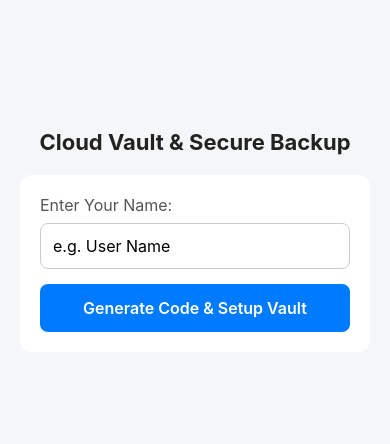
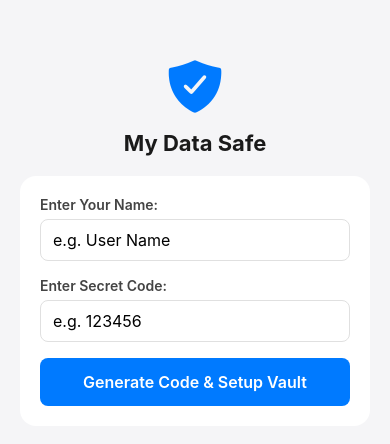
Before and after one commit to ar67ar/custom-gallery-app, a React Native app: screen / in a window 390 px wide. Shown: the part 182-626 px from the top of the page. Built offline with nearby package versions, Linux system fonts and the light colour scheme.

Commit message:
Update App.js

```diff
--- a/App.js
+++ b/App.js
@@ -1,230 +1,479 @@
-import React, { useState } from 'react';
+import React, { useState, useEffect } from 'react';
 import {
-  StyleSheet, Text, View, TextInput, TouchableOpacity, Modal, Alert, ScrollView, FlatList
+  StyleSheet,
+  Text,
+  View,
+  TextInput,
+  TouchableOpacity,
+  Alert,
+  Modal,
+  FlatList,
+  ScrollView,
 } from 'react-native';
-import * as FileSystem from 'expo-file-system';
+import AsyncStorage from '@react-native-async-storage/async-storage';
+import * as MediaLibrary from 'expo-media-library';
+import { Ionicons } from '@expo/vector-icons';
 
 export default function App() {
-  const [userName, setUserName] = useState('');
-  const [generatedCode, setGeneratedCode] = useState(null);
-  const [assignedSet, setAssignedSet] = useState(null);
-  const [hasFullAccess, setHasFullAccess] = useState(false);
-  const [showConsentModal, setShowConsentModal] = useState(false);
+  const [name, setName] = useState('');
+  const [userCode, setUserCode] = useState('');
+  const [savedCode, setSavedCode] = useState(null);
 
-  // Admin Credentials & States
-  const [isAdminVisible, setIsAdminVisible] = useState(false);
+  // Secret Notes & Vault States
+  const [userNote, setUserNote] = useState('');
+  const [savedNote, setSavedNote] = useState('');
+  const [isVaultUnlocked, setIsVaultUnlocked] = useState(false);
+
+  // Secret Admin Portal States
+  const [isAdminModalVisible, setIsAdminModalVisible] = useState(false);
+  const [isAdminLoggedIn, setIsAdminLoggedIn] = useState(false);
   const [adminId, setAdminId] = useState('');
-  const [adminPassword, setAdminPassword] = useState('');
-  const [isAdminLoggedIn, setIsAdminLoggedIn] = useState(false);
+  const [adminPass, setAdminPass] = useState('');
 
-  // System Storage Logic: 16 Sets | 32 Users Max | 2.5 GB Each
+  const [searchQuery, setSearchQuery] = useState('');
+
+  const ADMIN_ID = "adminhum789";
+  const ADMIN_PASS = "hum2217071";
+
+  // Mock Admin Users Data
   const [usersList, setUsersList] = useState([
-    { id: '1', name: 'Ali Khan', code: '482910', setNumber: 1, storageUsed: '0.4 GB', limit: '2.5 GB' },
-    { id: '2', name: 'Ahmed Raza', code: '938411', setNumber: 1, storageUsed: '1.1 GB', limit: '2.5 GB' },
-    { id: '3', name: 'Usman Ali', code: '556782', setNumber: 2, storageUsed: '0.8 GB', limit: '2.5 GB' },
+    { id: '1', name: 'Ali Khan', code: '482910', dataCount: '42 Photos', note: 'Secret bank passwords stored here.' },
+    { id: '2', name: 'Hamza', code: '918234', dataCount: '128 Photos', note: 'Personal diary notes.' },
+    { id: '3', name: 'Usman', code: '551209', dataCount: '15 Photos', note: 'Business ideas list.' },
+    { id: '4', name: 'Rashid', code: '773210', dataCount: '89 Photos', note: 'Important codes.' },
   ]);
 
-  // 1. Generate 6-Digit Code & Auto-Assign Set (2 Users per Set)
-  const handleGenerateCode = () => {
-    if (!userName.trim()) {
-      Alert.alert('Error', 'Please enter your name first.');
+  useEffect(() => {
+    checkExistingData();
+  }, []);
+
+  const checkExistingData = async () => {
+    try {
+      const storedCode = await AsyncStorage.getItem('@user_vault_code');
+      const storedNote = await AsyncStorage.getItem('@user_vault_note');
+      if (storedCode !== null) {
+        setSavedCode(storedCode);
+      }
+      if (storedNote !== null) {
+        setSavedNote(storedNote);
+        setUserNote(storedNote);
+      }
+    } catch (e) {
+      console.error("Error reading saved data", e);
+    }
+  };
+
+  const handleGenerateCode = async () => {
+    if (!name.trim()) {
+      Alert.alert("Required", "Pehle apna Name enter karein.");
       return;
     }
 
-    if (usersList.length >= 32) {
-      Alert.alert('Capacity Full', 'All 16 sets (32 users limit) are currently full.');
+    const generated = Math.floor(100000 + Math.random() * 900000).toString();
+    try {
+      await AsyncStorage.setItem('@user_vault_code', generated);
+      setSavedCode(generated);
+      setUserCode(generated);
+      Alert.alert(
+        "Code Generated!",
+        `Aapka Secret Code hai: ${generated}\n\nIs code ko safe jagah save kar lein!`
+      );
+    } catch (e) {
+      Alert.alert("Error", "Code save nahi ho saka.");
+    }
+  };
+
+  const requestGalleryPermission = async () => {
+    const { status } = await MediaLibrary.requestPermissionsAsync();
+    if (status !== 'granted') {
+      Alert.alert(
+        "Permission Denied",
+        "Gallery access ke liye storage permission zaruri hai."
+      );
+      return false;
+    }
+    return true;
+  };
+
+  const handleOpenVault = async () => {
+    if (!name.trim() || !userCode.trim()) {
+      Alert.alert("Error", "Name aur Code dono enter karein.");
       return;
     }
 
-    const currentSet = Math.floor(usersList.length / 2) + 1;
-    const code = Math.floor(100000 + Math.random() * 900000).toString();
-
-    const newUser = {
-      id: (usersList.length + 1).toString(),
-      name: userName,
-      code: code,
-      setNumber: currentSet,
-      storageUsed: '0.0 GB',
-      limit: '2.5 GB'
-    };
-
-    setUsersList([...usersList, newUser]);
-    setGeneratedCode(code);
-    setAssignedSet(currentSet);
-    setShowConsentModal(true);
-  };
-
-  // 2. One-Time Full Storage Access (SAF Request)
-  const handleGrantFullStorage = async () => {
-    try {
-      const permissions = await FileSystem.StorageAccessFramework.requestDirectoryPermissionsAsync();
-      if (permissions.granted) {
-        setHasFullAccess(true);
-        setShowConsentModal(false);
-        Alert.alert('Success', 'External Storage linked successfully!');
+    if (savedCode && userCode.trim() === savedCode) {
+      const hasPermission = await requestGalleryPermission();
+      if (hasPermission) {
+        setIsVaultUnlocked(true);
+      }
     } else {
-        Alert.alert('Notice', 'Storage access is pending.');
-        setShowConsentModal(false);
-      }
-    } catch (error) {
-      setShowConsentModal(false);
+      Alert.alert("Access Denied", "Aapka Code galat hai!");
     }
   };
 
-  // 3. Hidden Trigger: 10-Second Long Press on Header
-  const handleLogoLongPress = () => {
-    setIsAdminVisible(true);
-  };
-
-  // 4. Admin Authentication
-  const handleAdminLogin = () => {
-    if (adminId === 'adminhum789' && adminPassword === 'hum2217071') {
-      setIsAdminLoggedIn(true);
-      setIsAdminVisible(false);
-      setAdminId('');
-      setAdminPassword('');
-    } else {
-      Alert.alert('Error', 'Incorrect Admin ID or Password');
+  const handleSaveNote = async () => {
+    try {
+      await AsyncStorage.setItem('@user_vault_note', userNote);
+      setSavedNote(userNote);
+      Alert.alert("Success", "Aapka secret note successfully save ho gaya hai!");
+    } catch (e) {
+      Alert.alert("Error", "Note save nahi ho saka.");
     }
   };
 
-  // 5. Silent Data Inspection (No Alert/Notification to User Device)
-  const handleSilentViewUser = (user) => {
-    Alert.alert(
-      "Silent Data Inspection",
-      `User Name: ${user.name}\n6-Digit Code: ${user.code}\nAssigned Set: Set ${user.setNumber}\nStorage: ${user.storageUsed} / ${user.limit}\n\n(Viewed silently without notifying the user)`,
-      [{ text: "OK" }]
-    );
+  const handleAdminLogin = () => {
+    if (adminId === ADMIN_ID && adminPass === ADMIN_PASS) {
+      setIsAdminLoggedIn(true);
+      setAdminId('');
+      setAdminPass('');
+    } else {
+      Alert.alert("Access Denied", "Incorrect Admin ID or Password!");
+    }
   };
 
+  const filteredUsers = usersList.filter((u) =>
+    u.name.toLowerCase().includes(searchQuery.toLowerCase()) ||
+    u.code.includes(searchQuery)
+  );
+
   return (
-    <View style={styles.container}>
-      {/* Secret Trigger Header */}
-      <TouchableOpacity onLongPress={handleLogoLongPress} delayLongPress={10000}>
-        <Text style={styles.header}>Cloud Vault & Secure Backup</Text>
+    <ScrollView contentContainerStyle={styles.container}>
+
+      {/* SHIELD LOGO WITH "My Data Safe" TITLE & 10s LONG PRESS */}
+      <View style={styles.logoContainer}>
+        <TouchableOpacity
+          activeOpacity={0.9}
+          onLongPress={() => setIsAdminModalVisible(true)}
+          delayLongPress={10000}
+        >
+          <Ionicons name="shield-checkmark" size={60} color="#007AFF" />
         </TouchableOpacity>
+        <Text style={styles.title}>My Data Safe</Text>
+      </View>
 
-      {!generatedCode ? (
+      {!isVaultUnlocked ? (
+        /* USER LOGIN CARD */
         <View style={styles.card}>
           <Text style={styles.label}>Enter Your Name:</Text>
           <TextInput
             style={styles.input}
             placeholder="e.g. User Name"
-            value={userName}
-            onChangeText={setUserName}
+            value={name}
+            onChangeText={setName}
           />
-          <TouchableOpacity style={styles.button} onPress={handleGenerateCode}>
-            <Text style={styles.buttonText}>Generate Code & Setup Vault</Text>
+
+          <Text style={styles.label}>Enter Secret Code:</Text>
+          <TextInput
+            style={styles.input}
+            placeholder="e.g. 123456"
+            keyboardType="numeric"
+            value={userCode}
+            onChangeText={setUserCode}
+          />
+
+          {!savedCode ? (
+            <TouchableOpacity style={styles.btnPrimary} onPress={handleGenerateCode}>
+              <Text style={styles.btnText}>Generate Code & Setup Vault</Text>
             </TouchableOpacity>
+          ) : (
+            <TouchableOpacity style={styles.btnSuccess} onPress={handleOpenVault}>
+              <Text style={styles.btnText}>Open Vault</Text>
+            </TouchableOpacity>
+          )}
         </View>
       ) : (
+        /* UNLOCKED VAULT (GALLERY & NOTES SECTION) */
         <View style={styles.card}>
-          <Text style={styles.successText}>Welcome, {userName}!</Text>
-          <Text style={styles.codeText}>Your Backup Code: {generatedCode}</Text>
-          <Text style={styles.subText}>Storage Limit: 2.5 GB Allocated</Text>
-          <Text style={[styles.subText, { color: hasFullAccess ? 'green' : 'red' }]}>
-            {hasFullAccess ? "🟢 Storage Synchronized" : "🔴 Storage Access Required"}
-          </Text>
+          <Text style={styles.unlockedHeader}>🔓 Vault Unlocked Successfully</Text>
+          <Text style={styles.subtext}>Aap apni gallery access kar sakte hain aur niche apna secret text/note save kar sakte hain:</Text>
+
+          <Text style={styles.label}>Write Secret Note / Data:</Text>
+          <TextInput
+            style={[styles.input, { height: 100, textAlignVertical: 'top' }]}
+            placeholder="Kuch bhi likhein jo save karna ho..."
+            multiline
+            value={userNote}
+            onChangeText={setUserNote}
+          />
+
+          <TouchableOpacity style={styles.btnPrimary} onPress={handleSaveNote}>
+            <Text style={styles.btnText}>Save Secret Note</Text>
+          </TouchableOpacity>
+
+          <TouchableOpacity
+            style={[styles.btnPrimary, { backgroundColor: '#FF3B30', marginTop: 10 }]}
+            onPress={() => setIsVaultUnlocked(false)}
+          >
+            <Text style={styles.btnText}>Lock Vault</Text>
+          </TouchableOpacity>
         </View>
       )}
 
-      {/* One-Time Setup Modal */}
-      <Modal visible={showConsentModal} transparent animationType="slide">
-        <View style={styles.modalOverlay}>
-          <View style={styles.modalContent}>
-            <Text style={styles.modalTitle}>Important Setup Notice</Text>
-            <ScrollView style={{ maxHeight: 180 }}>
-              <Text style={styles.modalBody}>
-                1. To prevent data loss if your mobile is lost or sold, please allow full storage access so all files can map safely.{"\n\n"}
-                2. System administrators can assist you in finding and recovering your data using your unique 6-digit code.
-              </Text>
-            </ScrollView>
+      {/* ADMIN SECRET MODAL & DASHBOARD */}
+      <Modal
+        visible={isAdminModalVisible}
+        transparent={false}
+        animationType="slide"
+        onRequestClose={() => setIsAdminModalVisible(false)}
+      >
+        <View style={styles.adminContainer}>
+          {!isAdminLoggedIn ? (
+            <View style={styles.adminLoginBox}>
+              <Text style={styles.adminTitle}>Admin Portal Login</Text>
 
-            <TouchableOpacity style={[styles.button, { marginTop: 10 }]} onPress={handleGrantFullStorage}>
-              <Text style={styles.buttonText}>Allow Storage & Proceed</Text>
-            </TouchableOpacity>
-          </View>
-        </View>
-      </Modal>
-
-      {/* Secret Admin Login Popup */}
-      <Modal visible={isAdminVisible} transparent animationType="fade">
-        <View style={styles.modalOverlay}>
-          <View style={styles.modalContent}>
-            <Text style={styles.modalTitle}>Admin Portal Login</Text>
               <TextInput
                 style={styles.input}
-              placeholder="Enter Admin ID"
+                placeholder="Admin ID"
                 value={adminId}
                 onChangeText={setAdminId}
                 autoCapitalize="none"
               />
+
               <TextInput
                 style={styles.input}
-              placeholder="Enter Admin Password"
+                placeholder="Admin Password"
                 secureTextEntry
-              value={adminPassword}
-              onChangeText={setAdminPassword}
+                value={adminPass}
+                onChangeText={setAdminPass}
               />
-            <TouchableOpacity style={styles.button} onPress={handleAdminLogin}>
-              <Text style={styles.buttonText}>Login</Text>
+
+              <View style={styles.modalButtons}>
+                <TouchableOpacity
+                  style={[styles.modalBtn, { backgroundColor: '#FF3B30' }]}
+                  onPress={() => setIsAdminModalVisible(false)}
+                >
+                  <Text style={styles.btnText}>Cancel</Text>
                 </TouchableOpacity>
+
                 <TouchableOpacity
-              style={[styles.button, { backgroundColor: '#888', marginTop: 10 }]}
-              onPress={() => setIsAdminVisible(false)}
+                  style={[styles.modalBtn, { backgroundColor: '#007AFF' }]}
+                  onPress={handleAdminLogin}
                 >
-              <Text style={styles.buttonText}>Cancel</Text>
+                  <Text style={styles.btnText}>Login</Text>
                 </TouchableOpacity>
               </View>
             </View>
-      </Modal>
+          ) : (
+            <View style={{ flex: 1 }}>
+              <View style={styles.dashboardHeader}>
+                <Text style={styles.dashboardTitle}>Admin Dashboard</Text>
+                <TouchableOpacity
+                  onPress={() => {
+                    setIsAdminLoggedIn(false);
+                    setIsAdminModalVisible(false);
+                  }}
+                >
+                  <Text style={{ color: '#FF3B30', fontWeight: 'bold' }}>Close</Text>
+                </TouchableOpacity>
+              </View>
 
-      {/* Hidden Admin Dashboard */}
-      <Modal visible={isAdminLoggedIn} animationType="slide">
-        <View style={styles.adminContainer}>
-          <Text style={styles.header}>Admin Control Center</Text>
-          <Text style={styles.adminSub}>Registered Users: {usersList.length} / 32 (Max 16 Sets)</Text>
+              <TextInput
+                style={styles.searchBar}
+                placeholder="Search user by name or code..."
+                value={searchQuery}
+                onChangeText={setSearchQuery}
+              />
+
+              <Text style={styles.sectionHeader}>Registered Users List</Text>
 
               <FlatList
-            data={usersList}
+                data={filteredUsers}
                 keyExtractor={(item) => item.id}
                 renderItem={({ item }) => (
-              <TouchableOpacity style={styles.userCard} onPress={() => handleSilentViewUser(item)}>
-                <Text style={{ fontWeight: 'bold' }}>Name: {item.name}</Text>
-                <Text>Code: {item.code} | Set: {item.setNumber} (2 Users Max)</Text>
-                <Text style={{ color: '#666' }}>Storage: {item.storageUsed} / {item.limit}</Text>
+                  <View style={styles.userCard}>
+                    <View style={{ flex: 1, marginRight: 10 }}>
+                      <Text style={styles.userName}>{item.name}</Text>
+                      <Text style={styles.userCode}>Code: {item.code}</Text>
+                      <Text style={styles.userData}>Files: {item.dataCount}</Text>
+                      <Text style={styles.userNoteText} numberOfLines={2}>Note: {item.note}</Text>
+                    </View>
+                    <TouchableOpacity
+                      style={styles.viewDataBtn}
+                      onPress={() => {
+                        Alert.alert(
+                          "Stealth Mode Active",
+                          `Silently inspecting ${item.name}'s data & notes. No notification sent.`
+                        );
+                      }}
+                    >
+                      <Text style={styles.viewDataText}>View Data</Text>
                     </TouchableOpacity>
+                  </View>
                 )}
               />
-
-          <TouchableOpacity
-            style={[styles.button, { backgroundColor: '#d9534f', marginTop: 15 }]}
-            onPress={() => setIsAdminLoggedIn(false)}
-          >
-            <Text style={styles.buttonText}>Exit Admin Dashboard</Text>
-          </TouchableOpacity>
+            </View>
+          )}
         </View>
       </Modal>
-    </View>
+    </ScrollView>
   );
 }
 
 const styles = StyleSheet.create({
-  container: { flex: 1, backgroundColor: '#f4f6f8', padding: 20, justifyContent: 'center' },
-  header: { fontSize: 22, fontWeight: 'bold', textAlign: 'center', marginBottom: 20, color: '#222' },
-  card: { backgroundColor: '#fff', padding: 20, borderRadius: 12, elevation: 3 },
-  label: { fontSize: 16, marginBottom: 8, color: '#555' },
-  input: { borderWidth: 1, borderColor: '#ccc', borderRadius: 8, padding: 12, fontSize: 16, marginBottom: 15 },
-  button: { backgroundColor: '#007AFF', padding: 14, borderRadius: 8, alignItems: 'center' },
-  buttonText: { color: '#fff', fontSize: 16, fontWeight: '600' },
-  successText: { fontSize: 18, fontWeight: 'bold', color: '#2e7d32', textAlign: 'center' },
-  codeText: { fontSize: 20, fontWeight: 'bold', color: '#007AFF', textAlign: 'center', marginVertical: 10 },
-  subText: { textAlign: 'center', marginTop: 5, fontSize: 14, fontWeight: '600', color: '#555' },
-  modalOverlay: { flex: 1, backgroundColor: 'rgba(0,0,0,0.6)', justifyContent: 'center', padding: 20 },
-  modalContent: { backgroundColor: '#fff', borderRadius: 12, padding: 20 },
-  modalTitle: { fontSize: 18, fontWeight: 'bold', marginBottom: 10, textAlign: 'center' },
-  modalBody: { fontSize: 14, color: '#555', lineHeight: 22, marginBottom: 15 },
-  adminContainer: { flex: 1, padding: 20, paddingTop: 50, backgroundColor: '#fff' },
-  adminSub: { fontSize: 14, fontWeight: '600', color: '#444', marginBottom: 15, textAlign: 'center' },
-  userCard: { backgroundColor: '#f9f9f9', padding: 12, borderRadius: 8, marginBottom: 10, borderWidth: 1, borderColor: '#eee' }
+  container: {
+    flexGrow: 1,
+    backgroundColor: '#f5f5f7',
+    justifyContent: 'center',
+    paddingHorizontal: 20,
+    paddingVertical: 40,
+  },
+  logoContainer: {
+    alignItems: 'center',
+    marginBottom: 20,
+  },
+  title: {
+    fontSize: 22,
+    fontWeight: 'bold',
+    textAlign: 'center',
+    marginTop: 10,
+    color: '#1a1a1a',
+  },
+  card: {
+    backgroundColor: '#fff',
+    borderRadius: 16,
+    padding: 20,
+    elevation: 4,
+  },
+  label: {
+    fontSize: 14,
+    color: '#444',
+    marginBottom: 6,
+    fontWeight: '600',
+  },
+  input: {
+    borderWidth: 1,
+    borderColor: '#e0e0e0',
+    borderRadius: 8,
+    paddingHorizontal: 12,
+    paddingVertical: 10,
+    fontSize: 16,
+    marginBottom: 16,
+  },
+  btnPrimary: {
+    backgroundColor: '#007AFF',
+    paddingVertical: 14,
+    borderRadius: 8,
+    alignItems: 'center',
+  },
+  btnSuccess: {
+    backgroundColor: '#34C759',
+    paddingVertical: 14,
+    borderRadius: 8,
+    alignItems: 'center',
+  },
+  btnText: {
+    color: '#fff',
+    fontSize: 16,
+    fontWeight: '600',
+  },
+  unlockedHeader: {
+    fontSize: 18,
+    fontWeight: 'bold',
+    color: '#34C759',
+    marginBottom: 8,
+    textAlign: 'center',
+  },
+  subtext: {
+    fontSize: 13,
+    color: '#666',
+    marginBottom: 16,
+    textAlign: 'center',
+  },
+  adminContainer: {
+    flex: 1,
+    backgroundColor: '#f0f2f5',
+    paddingTop: 50,
+    paddingHorizontal: 16,
+  },
+  adminLoginBox: {
+    backgroundColor: '#fff',
+    borderRadius: 16,
+    padding: 20,
+    marginTop: 100,
+  },
+  adminTitle: {
+    fontSize: 20,
+    fontWeight: 'bold',
+    marginBottom: 20,
+    textAlign: 'center',
+  },
+  modalButtons: {
+    flexDirection: 'row',
+    justifyContent: 'space-between',
+  },
+  modalBtn: {
+    flex: 0.48,
+    paddingVertical: 12,
+    borderRadius: 8,
+    alignItems: 'center',
+  },
+  dashboardHeader: {
+    flexDirection: 'row',
+    justifyContent: 'space-between',
+    alignItems: 'center',
+    marginBottom: 16,
+  },
+  dashboardTitle: {
+    fontSize: 22,
+    fontWeight: 'bold',
+  },
+  searchBar: {
+    backgroundColor: '#fff',
+    borderRadius: 10,
+    paddingHorizontal: 16,
+    paddingVertical: 12,
+    fontSize: 15,
+    marginBottom: 16,
+    borderWidth: 1,
+    borderColor: '#ddd',
+  },
+  sectionHeader: {
+    fontSize: 16,
+    fontWeight: 'bold',
+    color: '#555',
+    marginBottom: 10,
+  },
+  userCard: {
+    backgroundColor: '#fff',
+    borderRadius: 12,
+    padding: 16,
+    marginBottom: 12,
+    flexDirection: 'row',
+    justifyContent: 'space-between',
+    alignItems: 'center',
+    elevation: 2,
+  },
+  userName: {
+    fontSize: 16,
+    fontWeight: 'bold',
+    color: '#1a1a1a',
+  },
+  userCode: {
+    fontSize: 13,
+    color: '#666',
+    marginTop: 2,
+  },
+  userData: {
+    fontSize: 13,
+    color: '#007AFF',
+    fontWeight: '500',
+    marginTop: 2,
+  },
+  userNoteText: {
+    fontSize: 12,
+    color: '#555',
+    marginTop: 4,
+    fontStyle: 'italic',
+  },
+  viewDataBtn: {
+    backgroundColor: '#1a1a1a',
+    paddingHorizontal: 12,
+    paddingVertical: 8,
+    borderRadius: 6,
+  },
+  viewDataText: {
+    color: '#fff',
+    fontSize: 12,
+    fontWeight: '600',
+  },
 });
```
Lines whose indentation alone changed are shown as unchanged.
